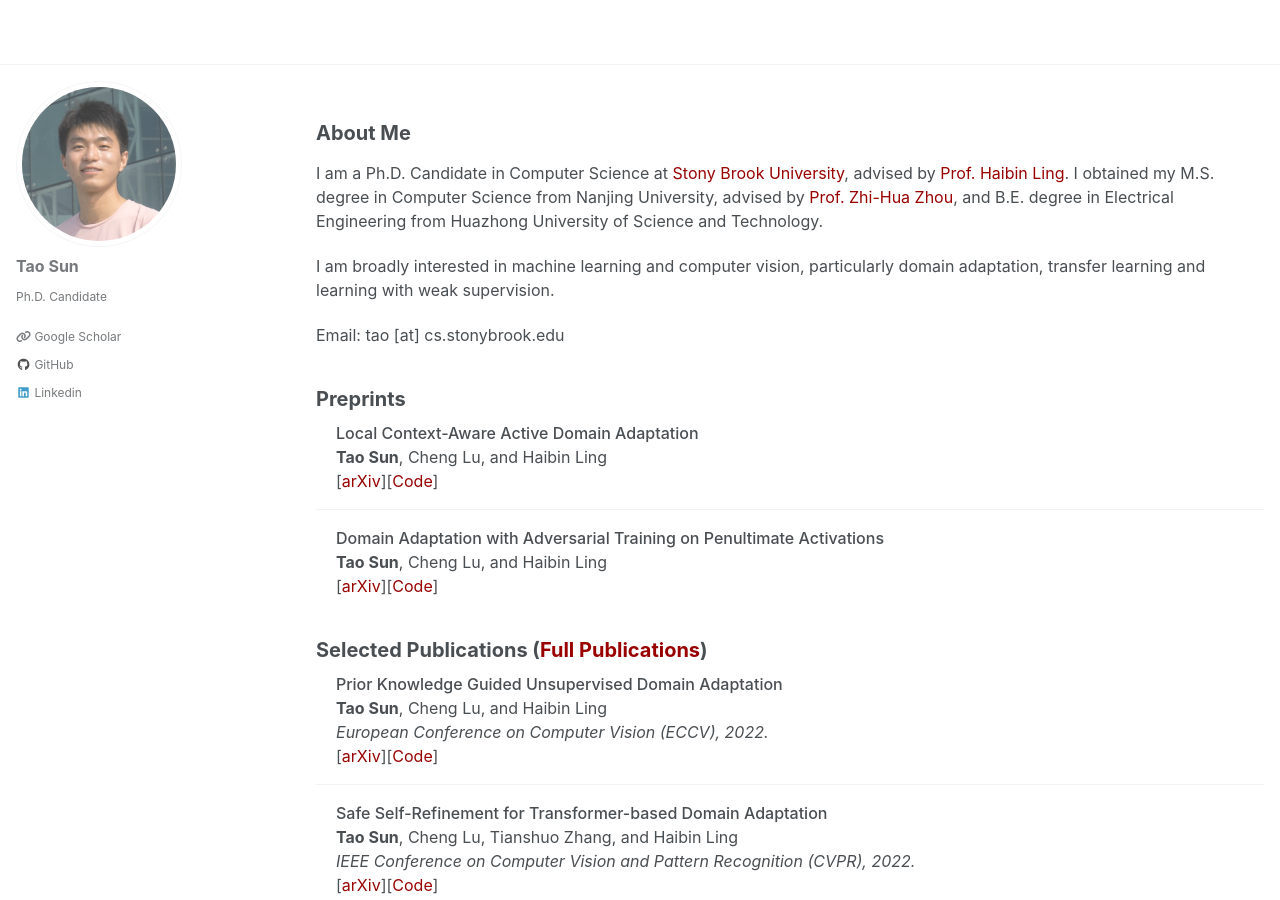
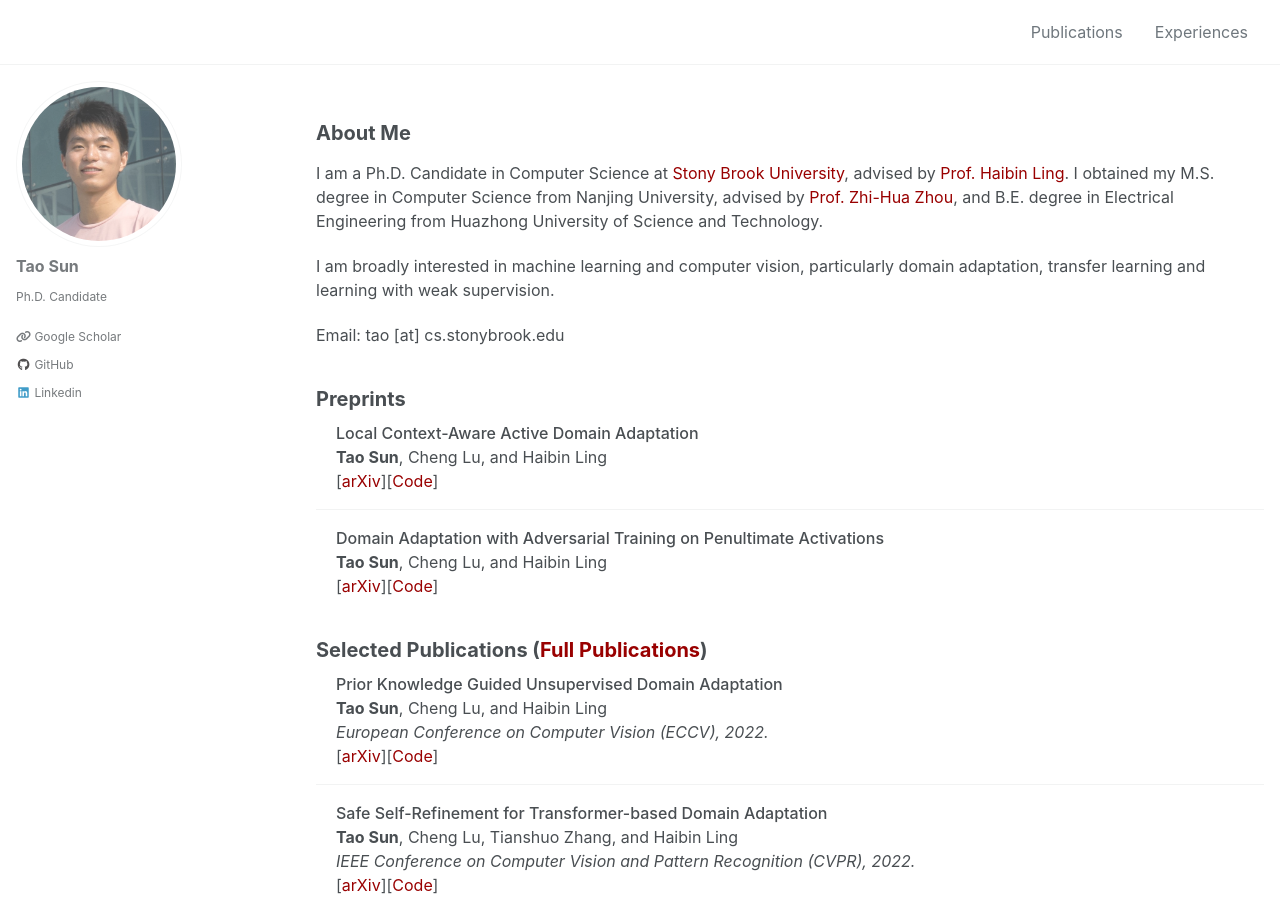
Before and after one commit to tsun/tsun.github.io, a Jekyll site: the page built from _pages/home.md, in a window 1280 px wide and 900 px high. Built offline with Jekyll 4.4.1, drawn with Linux system fonts in a browser that asks for light colours; cached includes are drawn as plain includes; nearby versions of some CDN libraries; some of the changed lines change nothing that is shown.

Commit message:
add navigator

```diff
--- a/_data/navigation.yml
+++ b/_data/navigation.yml
@@ -1,8 +1,8 @@
 # main links
-#main:
+main:
 #  - title: "News"
 #    url: /#news
-#  - title: "Publications"
-#    url: /#selected-publications
-#  - title: "Contact"
-#    url: /#contact
+  - title: "Publications"
+    url: /selected-publications
+  - title: Experiences
+    url: /experiences
```
Also changed, not shown: _pages/experiences.md (added), _pages/publication.md (added), _pages/selected-publications.md (added).
